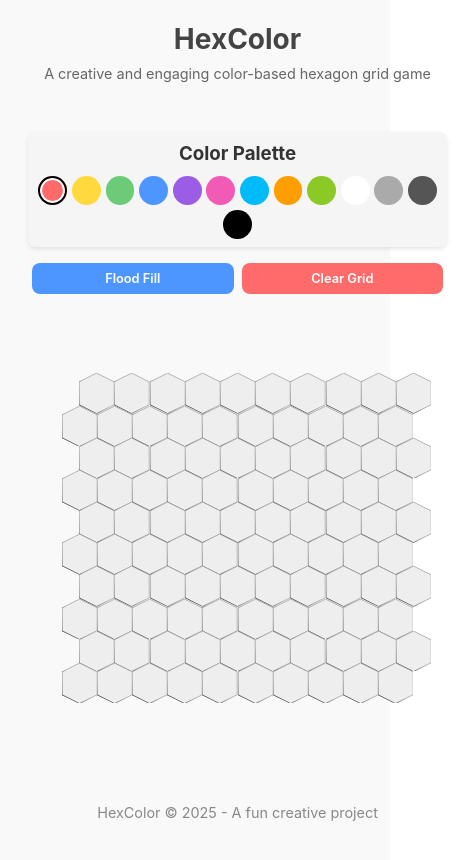
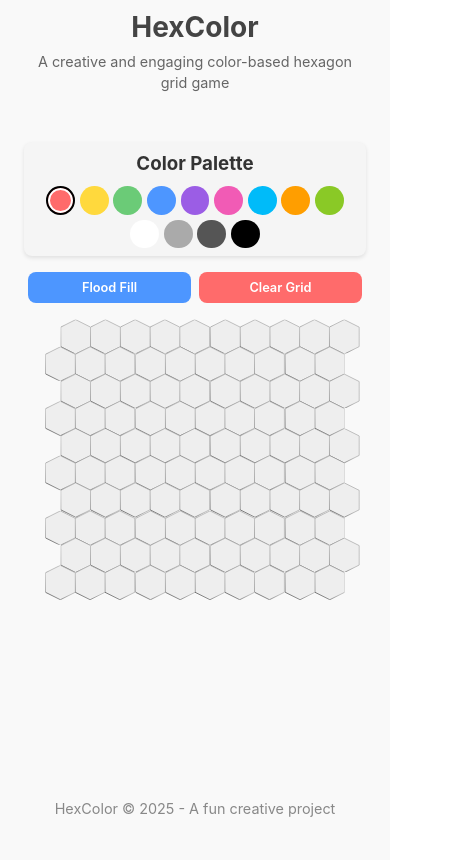
Before and after one commit to lpenguin/hexcolor, a React (Vite) app: page / in a window 390 px wide. Shown: the top 860 px of the page, 475 px wide, since content can reach past the window. Built offline with nearby package versions, Linux system fonts and the light colour scheme.

Commit message:
Responsive design

```diff
--- a/src/App.css
+++ b/src/App.css
@@ -143,7 +143,14 @@ main {
 /* Responsive styling for mobile devices */
 @media (max-width: 768px) {
   .app-container, #root {
-    padding: 1rem;
+    padding: 0.75rem;
+    max-width: 100%;
+    width: 100%;
+  }
+
+  main {
+    width: 100%;
+    overflow-x: visible;
   }
 
   .app-header h1 {
@@ -171,7 +178,7 @@ main {
 /* Very small screens */
 @media (max-width: 480px) {
   .app-container, #root {
-    padding: 0.75rem;
+    padding: 0.5rem;
   }
 
   .app-header h1 {
@@ -193,6 +200,21 @@ main {
   }
 }
 
+/* iPhone specific adjustments */
+@media screen and (max-width: 428px) and (max-height: 926px) {
+  .app-container {
+    padding: 0.25rem;
+  }
+
+  main {
+    justify-content: flex-start; /* Align content to top */
+  }
+
+  .control-panel {
+    margin-bottom: 0.5rem;
+  }
+}
+
 /* Add support for notched phones */
 @supports (padding: max(0px)) {
   .app-container {
--- a/src/components/HexGrid.css
+++ b/src/components/HexGrid.css
@@ -2,11 +2,14 @@
   display: flex;
   flex-direction: column;
   align-items: center;
-  margin: 2rem auto;
-  padding: 1rem;
-  touch-action: manipulation; /* Improves touch response */
-  max-width: 100%;
-  overflow-x: hidden;
+  margin: 1rem auto;
+  padding: 0.5rem;
+  touch-action: manipulation;
+  width: 100%;
+  box-sizing: border-box;
+  overflow-x: visible; /* Allow grid to overflow horizontally if needed */
+  -webkit-overflow-scrolling: touch;
+  position: relative; /* For positioning context */
 }
 
 .hex-row {
@@ -43,6 +46,15 @@
 
 /* Media query for mobile devices */
 @media (max-width: 768px) {
+  .hex-grid {
+    padding: 0.25rem;
+    margin: 0.5rem auto;
+    /* Add horizontal centering for small screens */
+    max-width: 95vw;
+    transform: scale(0.95);
+    transform-origin: center top;
+  }
+
   .hex-cell-container {
     width: 2.8rem; /* Smaller cell size on mobile */
     height: 3.23rem; /* Proportionally smaller */
@@ -64,6 +76,15 @@
 
 /* Very small screens */
 @media (max-width: 480px) {
+  .hex-grid {
+    padding: 0.25rem;
+    margin: 0.25rem auto;
+    transform: scale(0.85);
+    transform-origin: center top;
+    /* Ensure the grid doesn't get cut off */
+    max-width: 90vw;
+  }
+
   .hex-cell-container {
     width: 2.2rem; /* Even smaller for very small screens */
     height: 2.54rem;
@@ -77,3 +98,25 @@
     margin-top: -0.53rem;
   }
 }
+
+/* iPhone SE and other very small devices */
+@media (max-width: 375px) {
+  .hex-grid {
+    transform: scale(0.75); /* More aggressive scaling for very small screens */
+    max-width: 100%; /* Allow full width */
+    margin: 0 auto; /* Center the grid */
+  }
+
+  .hex-cell-container {
+    width: 2rem;
+    height: 2.31rem;
+  }
+
+  .hex-row-even {
+    margin-left: 2rem;
+  }
+
+  .hex-row {
+    margin-top: -0.48rem;
+  }
+}
```
